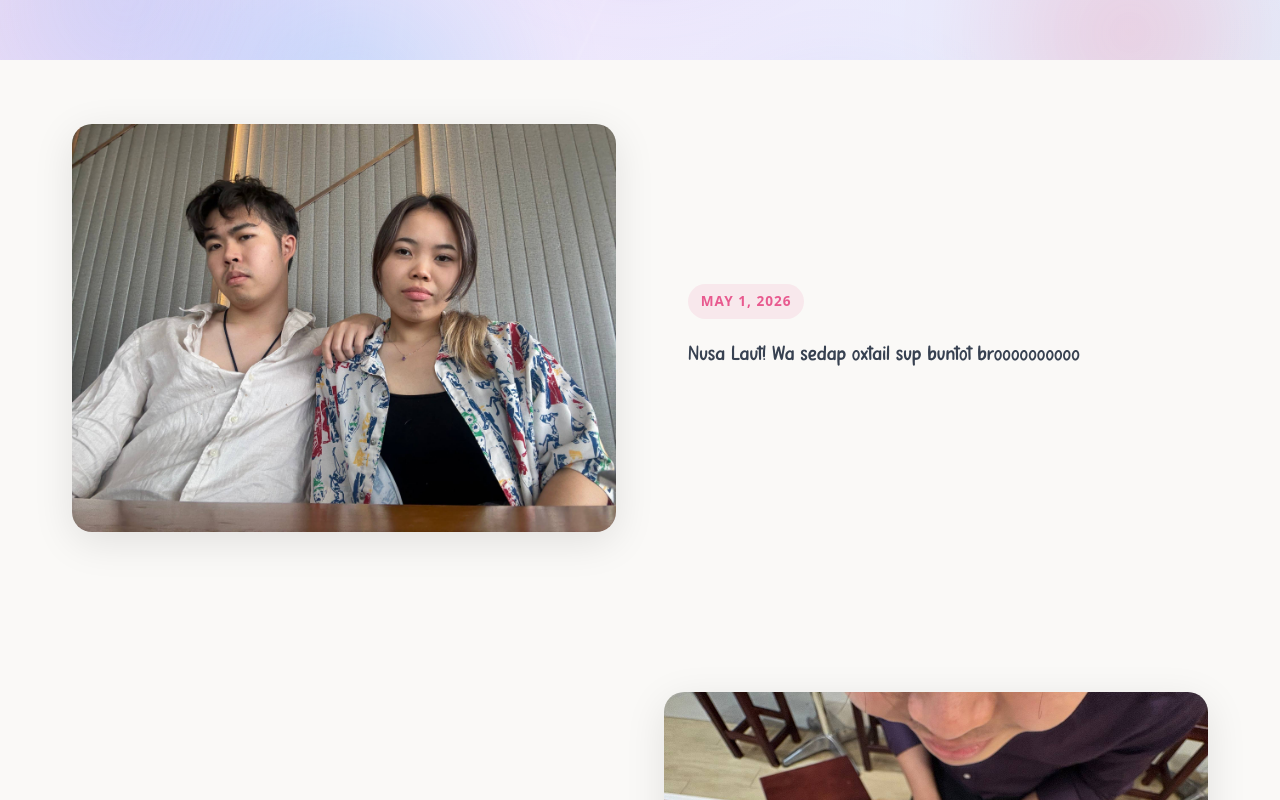
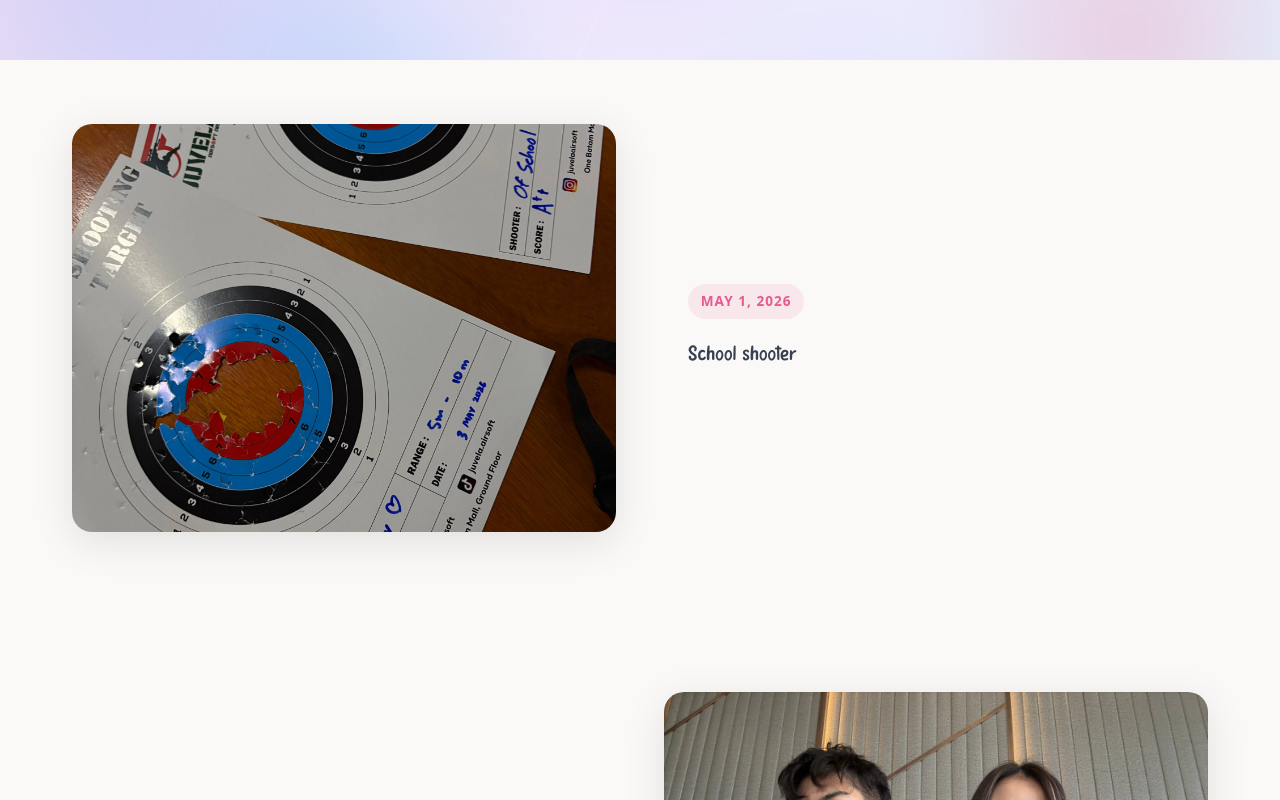
Before and after one commit to WildSphee/babeilove, a React (Vite) app in the folder frontend/: page / in a window 1280 px wide. Shown: the part 740-1540 px from the top of the page. Built offline with nearby package versions, Linux system fonts and the light colour scheme; no server answers.

Commit message:
Auto-update memories

```diff
--- a/frontend/public/media/memories.js
+++ b/frontend/public/media/memories.js
@@ -9,6 +9,11 @@ export default {
     }
   },
   "memories": [
+    {
+      "image": "memory-20260503-162313-284723.jpg",
+      "date": "2026-05-01",
+      "description": "School shooter"
+    },
     {
       "image": "memory-20260502-061433-749176.jpg",
       "date": "2026-05-01",
--- a/frontend/public/media/memories.json
+++ b/frontend/public/media/memories.json
@@ -9,6 +9,11 @@
     }
   },
   "memories": [
+    {
+      "image": "memory-20260503-162313-284723.jpg",
+      "date": "2026-05-01",
+      "description": "School shooter"
+    },
     {
       "image": "memory-20260502-061433-749176.jpg",
       "date": "2026-05-01",
```
Also changed, not shown: frontend/public/media/memory-20260503-162313-284723.jpg (added).
